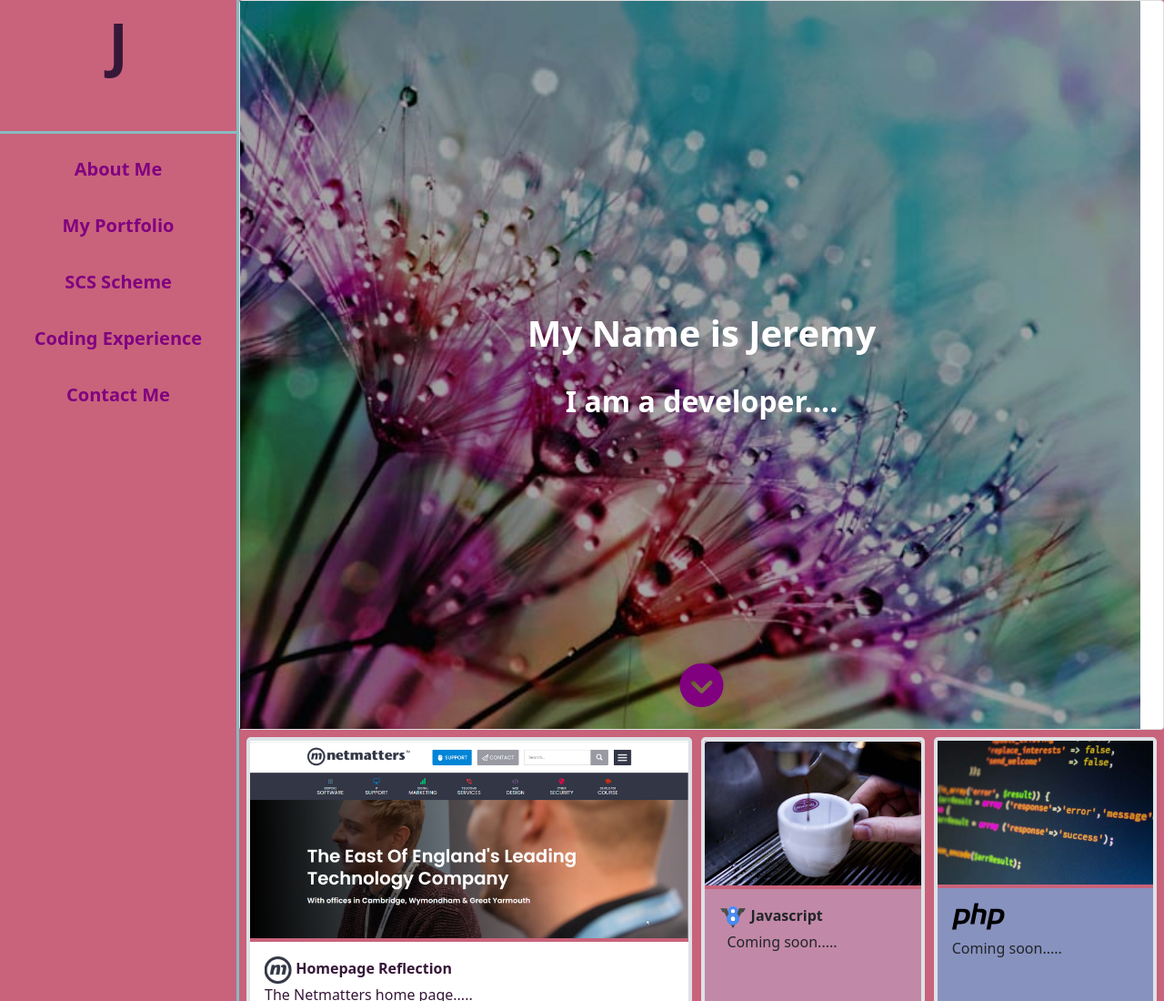
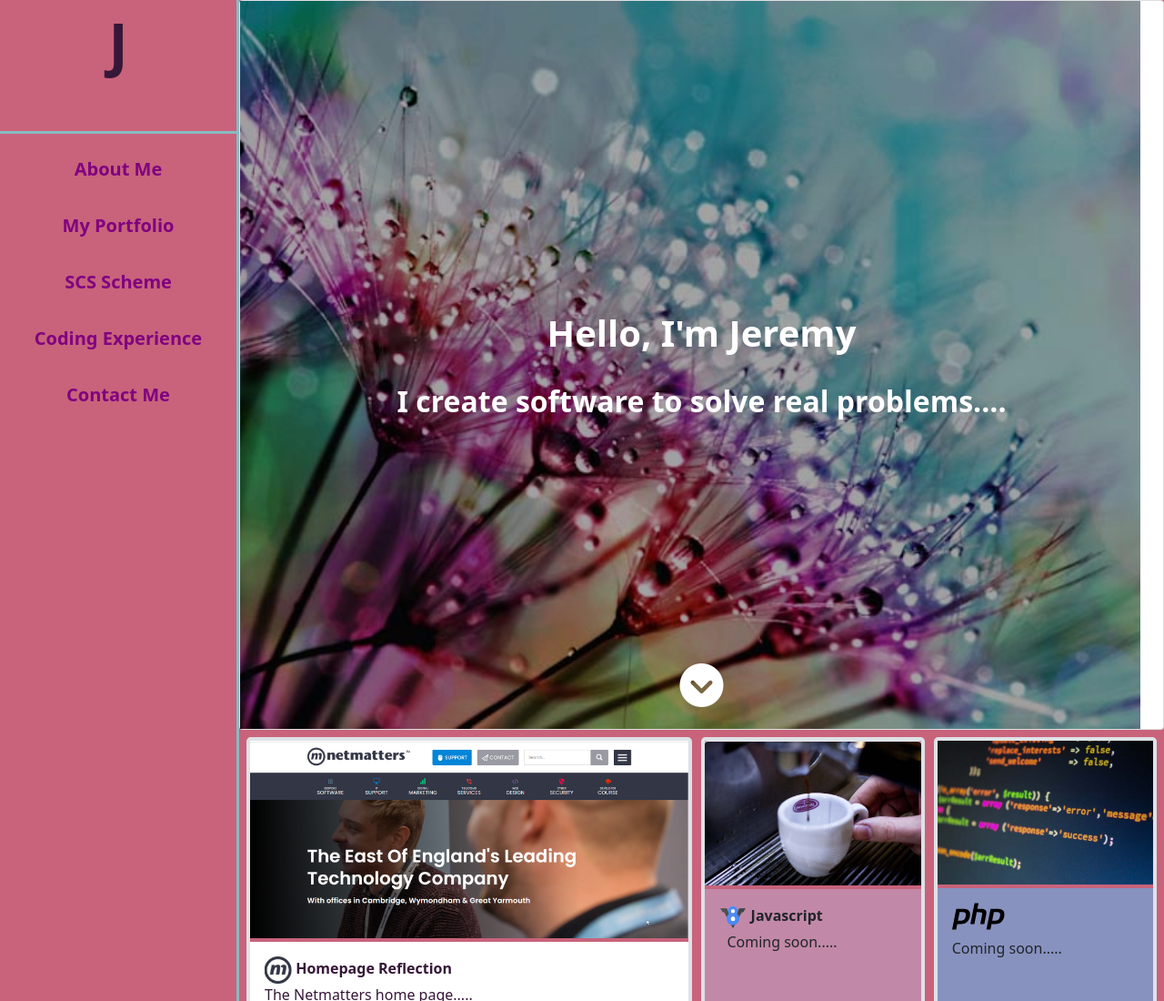
Before and after one commit to Coolhound/nmp, a website: page index.html in a window 1280 px wide. Shown: the top 1100 px of the page at 91% size. Drawn offline with Linux system fonts and the light colour scheme.

Commit message:
Modify hero text
Update hero text, emphasis development not web design.

```diff
--- a/index.html
+++ b/index.html
@@ -66,13 +66,13 @@
 
                     <img style="filter: brightness(65%);" class="pf-hero-image" src="images/pexels-anthony-794494_edited.jpg" alt="">
                     <div class="card-img-overlay d-flex flex-column align-items-center justify-content-center">
-                        <h1 class="card-title text-white fw-bolder">My Name is Jeremy</h1>
-                        <h2 class="card-text text-white fw-bolder mt-4">I am a developer....</h2>
+                        <h1 class="card-title text-white fw-bolder">Hello, I'm Jeremy</h1>
+                        <h2 class="card-text text-white fw-bolder mt-4">I create software to solve real problems....</h2>
                     </div>
 
                     <div class="position-absolute start-50 bottom-0 translate-middle-x mb-4">
                         <!-- <a class="btn btn-primary" href="#my-portfolio"><i class="fa-solid fa-circle-chevron-down"><small> Scroll down </small></i></a> -->
-                        <a href="#my-portfolio"><i class="fa-solid fa-circle-chevron-down fa-3x"></i></a>
+                        <a href="#my-portfolio"><i class="fa-solid fa-circle-chevron-down fa-3x text-white"></i></a>
                     </div>
 
                 </div>
```
